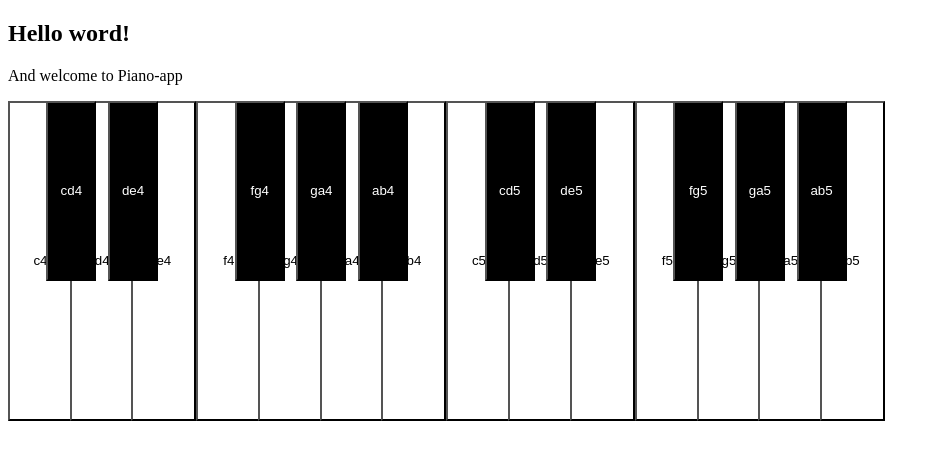
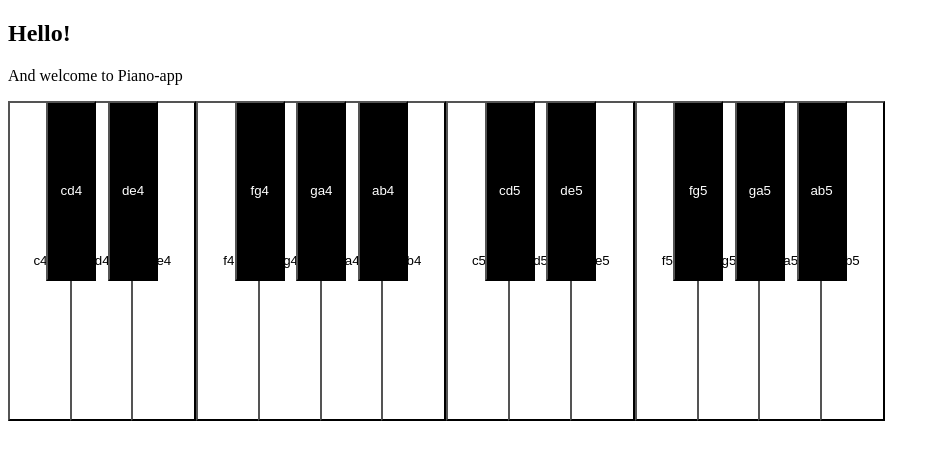
Before and after one commit to BrendaVielmas/GDL003-personal-project, an Angular app: page / in a window 1280 px wide. Shown: the top 460 px of the page, without its empty margins (0-940 px from the left). Built offline with nearby package versions, Linux system fonts and the light colour scheme.

Commit message:
Primera iteración: piano

```diff
--- a/src/app/app.component.html
+++ b/src/app/app.component.html
@@ -1,7 +1,7 @@
 
 
   <!-- Next Steps -->
-  <h2>Hello word!</h2>
+  <h2>Hello!</h2>
   <p>And welcome to {{title}} </p>
 
   <li><button (click)="startTheNoteC4(sound)" [ngClass]="'whiteBtn'">c4</button></li>
```
